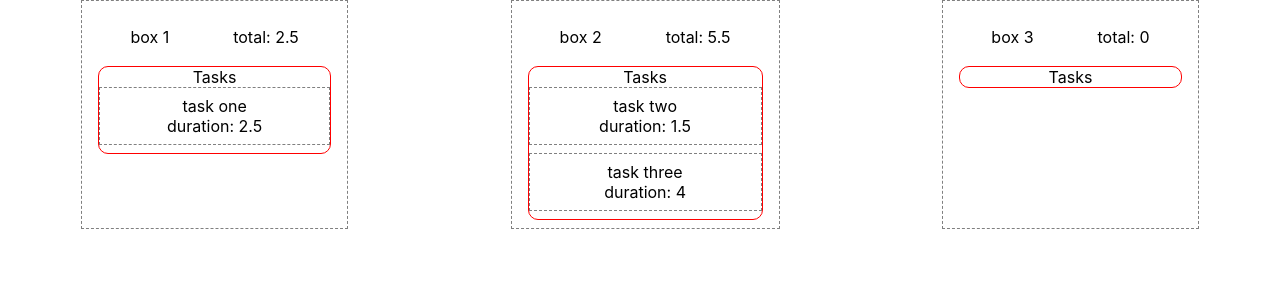
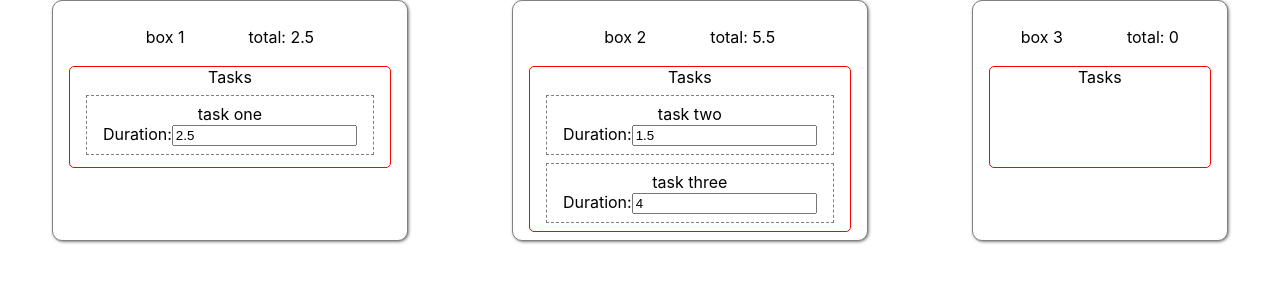
Before and after one commit to cannero/box_it, a React (Create React App) app in the folder box_app/: page / in a window 1280 px wide. Shown: the top 300 px of the page. Built offline with nearby package versions, Linux system fonts and the light colour scheme.

Commit message:
input field for duration

```diff
--- a/box_app/src/Board.js
+++ b/box_app/src/Board.js
@@ -15,6 +15,11 @@ function Board() {
       BoardService.moveTask(prevBoxes, dragIndexBox, dragIndexTask, hoverIndexBox, hoverIndexTask)
     )
   }, []);
+  const handleDurationChange = useCallback((indexBox, indexTask, newDuration) => {
+    setBoxes((prevBoxes) =>
+      BoardService.setTaskDuration(prevBoxes, indexBox, indexTask, newDuration)
+    )
+  }, []);
   const renderBox = useCallback((box, index) => {
     return (
       <Box
@@ -25,9 +30,10 @@ function Board() {
         moveBox={moveBox}
         tasks={box.tasks}
         moveTask={moveTask}
+        onDurationChange={handleDurationChange}
       />
     );
-  }, [moveBox, moveTask]);
+  }, [moveBox, moveTask, handleDurationChange]);
 
   return (
     <div className='Board'>
--- a/box_app/src/BoardService.js
+++ b/box_app/src/BoardService.js
@@ -36,6 +36,11 @@ export const BoardService = {
     return tasks.reduce((acc, task) => acc + task.duration, 0);
 
   },
+  setTaskDuration: function(board, indexBox, indexTask, newDuration) {
+    return update(board, {
+      [indexBox]: {tasks: {[indexTask]: {duration: {$set: newDuration}}}}
+    });
+  },
   initialBoard: [
       {
         id: 1,
--- a/box_app/src/Box.js
+++ b/box_app/src/Box.js
@@ -5,7 +5,7 @@ import TaskList from './TaskList';
 import { BoardService } from './BoardService';
 import './assets/Box.css';
 
-const Box = ({ id, text, indexBox, moveBox, tasks, moveTask }) => {
+const Box = ({ id, text, indexBox, moveBox, tasks, moveTask, onDurationChange }) => {
   const boxRef = useRef(null);
   const [{ handlerId }, drop] = useDrop({
     accept: ItemTypes.BOX,
@@ -78,6 +78,7 @@ const Box = ({ id, text, indexBox, moveBox, tasks, moveTask }) => {
         indexBox={indexBox}
         tasks={tasks}
         moveTask={moveTask}
+        onDurationChange={onDurationChange}
       />
     </div>
   );
--- a/box_app/src/Task.js
+++ b/box_app/src/Task.js
@@ -1,15 +1,10 @@
 import { useRef } from 'react';
 import { useDrop, useDrag } from 'react-dnd';
 import { ItemTypes } from './ItemTypes';
-const style = {
-  border: '1px dashed gray',
-  padding: '0.5rem 1rem',
-  marginBottom: '.5rem',
-  backgroundColor: 'white',
-  cursor: 'grab',
-};
+import './assets/Task.css';
 
-export const Task= ({ id, indexBox, indexTask, description, duration, moveTask }) => {
+export const Task= ({ id, indexBox, indexTask, description, duration,
+  moveTask, onDurationChange }) => {
   const taskRef = useRef(null);
 
   const [{ handlerId }, drop] = useDrop({
@@ -72,11 +67,28 @@ export const Task= ({ id, indexBox, indexTask, description, duration, moveTask }
   const opacity = isDragging ? 0 : 1;
   drag(drop(taskRef));
 
+  const handleDurationTextChange = (e) => {
+    const floatValue = e.target.valueAsNumber;
+    if (isNaN(floatValue) || !isFinite(floatValue) ||
+        floatValue < 0) {
+      return;
+    }
+    onDurationChange(indexBox, indexTask, floatValue);
+  };
+
   return (
-    <div ref={taskRef} style={{ ...style, opacity}} data-handler-id={handlerId}>
+    <div className='Task' ref={taskRef}
+      style={{ opacity }} data-handler-id={handlerId}>
       {description}
       <br/>
-      duration: {duration}
+      <label>Duration:</label>
+      <input className='TaskDurationInput'
+        type='number'
+        min='0'
+        step='0.5'
+        value={duration}
+        onChange={handleDurationTextChange}
+      />
     </div>
   );
 };
--- a/box_app/src/TaskList.js
+++ b/box_app/src/TaskList.js
@@ -7,7 +7,7 @@ const styleTasks = {
   width: 300,
 };
 
-const TaskList = ({ indexBox, tasks, moveTask }) => {
+const TaskList = ({ indexBox, tasks, moveTask, onDurationChange }) => {
 
   const [{ isOver }, drop] = useDrop({
     accept: ItemTypes.TASK,
@@ -44,9 +44,10 @@ const TaskList = ({ indexBox, tasks, moveTask }) => {
         description={task.description}
         duration={task.duration}
         moveTask={moveTask}
+        onDurationChange={onDurationChange}
       />
     );
-  }, [moveTask, indexBox]);
+  }, [moveTask, indexBox, onDurationChange]);
 
   return (
     <div ref={drop} className='TaskList'>
--- a/box_app/src/assets/Box.css
+++ b/box_app/src/assets/Box.css
@@ -9,9 +9,10 @@
 }
 
 .Box {
-  border: 1px dashed gray;
+  border: 1px solid gray;
+  border-radius: 10px;
   padding: 0.5rem 1rem;
-  marginBottom: .5rem;
-  backgroundColor: white;
+  background-color: white;
   cursor: move;
+  box-shadow: 1px 1px 3px rgba(0, 0, 0, 0.5);
 }
--- /dev/null
+++ b/box_app/src/assets/Task.css
@@ -0,0 +1,7 @@
+.Task  {
+  border: 1px dashed gray;
+  padding: 0.5rem 1rem;
+  margin: 0.5rem 1rem;
+  background-color: white;
+  cursor: grab;
+};
--- a/box_app/src/assets/TaskList.css
+++ b/box_app/src/assets/TaskList.css
@@ -1,4 +1,5 @@
 .TaskList {
   border: 1px solid red;
-  border-radius: 10px;
+  border-radius: 5px;
+  min-height: 100px;
 }
```
Also changed, not shown: 2 other files (tests, documents, lock files or other folders).
